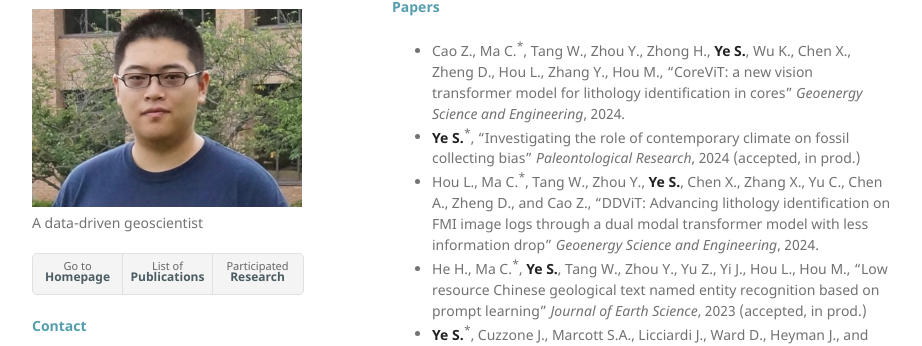
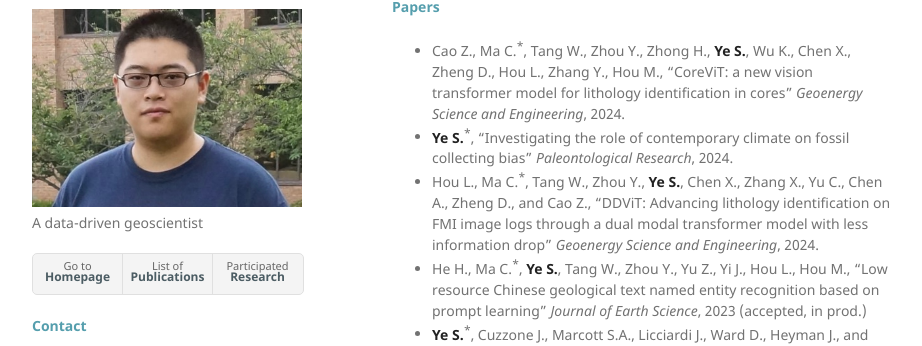
Before and after one commit to yeshan-geo/yeshan-geo.github.io, a Jekyll site: the page built from pages/pub.md, in a window 1280 px wide and 900 px high. Shown: the part 100-446 px from the top of the window, without its empty margins (178-1100 px from the left). Built offline with Jekyll 4.4.1, drawn with Linux system fonts in a browser that asks for light colours; our own code applies the rules of GitHub Pages for plain Markdown files.

Commit message:
Update pub.md

```diff
--- a/pages/pub.md
+++ b/pages/pub.md
@@ -2,7 +2,7 @@
 
 #### Papers
 - Cao Z., Ma C.<sup>*</sup>, Tang W., Zhou Y., Zhong H., **Ye S.**, Wu K., Chen X., Zheng D., Hou L., Zhang Y., Hou M., "CoreViT: a new vision transformer model for lithology identification in cores" _Geoenergy Science and Engineering_, 2024.
-- **Ye S.**<sup>*</sup>, "Investigating the role of contemporary climate on fossil collecting bias" _Paleontological Research_, 2024 (accepted, in prod.)
+- **Ye S.**<sup>*</sup>, "Investigating the role of contemporary climate on fossil collecting bias" _Paleontological Research_, 2024.
 - Hou L., Ma C.<sup>*</sup>, Tang W., Zhou Y., **Ye S.**, Chen X., Zhang X., Yu C., Chen A., Zheng D., and Cao Z., "DDViT: Advancing lithology identification on FMI image logs through a dual modal transformer model with less information drop" _Geoenergy Science and Engineering_, 2024.
 - He H., Ma C.<sup>*</sup>, **Ye S.**, Tang W., Zhou Y., Yu Z., Yi J., Hou L., Hou M., "Low resource Chinese geological text named entity recognition based on prompt learning" _Journal of Earth Science_, 2023 (accepted, in prod.)
 - **Ye S.**<sup>*</sup>, Cuzzone J., Marcott S.A., Licciardi J., Ward D., Heyman J., and Quinn D., “A quantitative assessment of snow shielding effects on surface exposure dating from a western North American 10Be data compilation” _Quaternary Geochronology_, 2023
```
